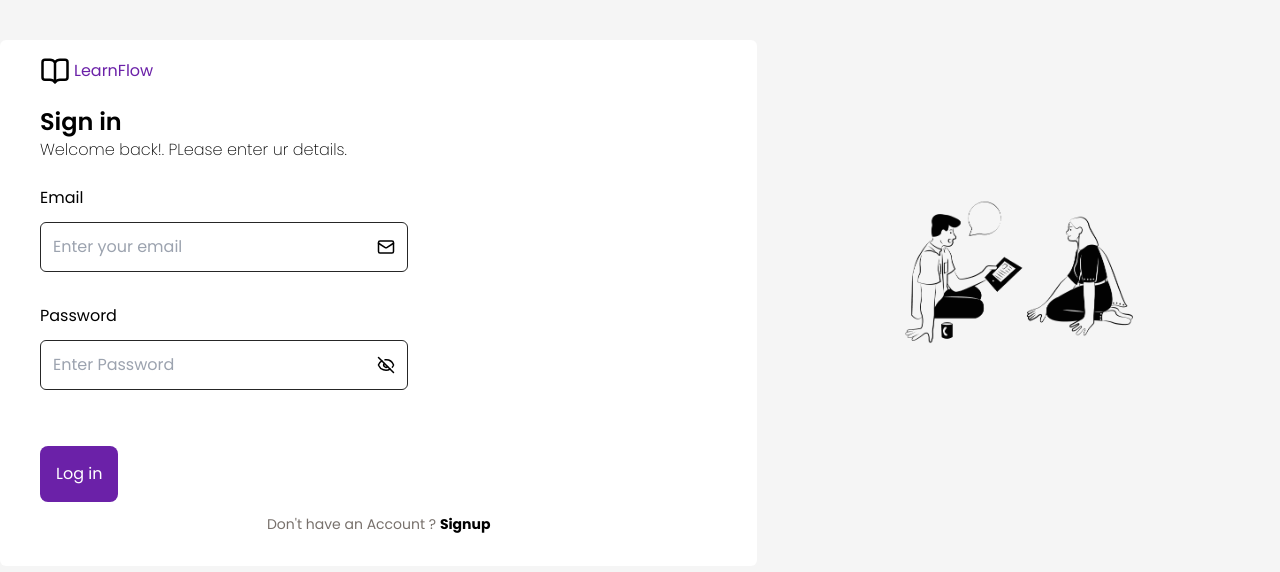
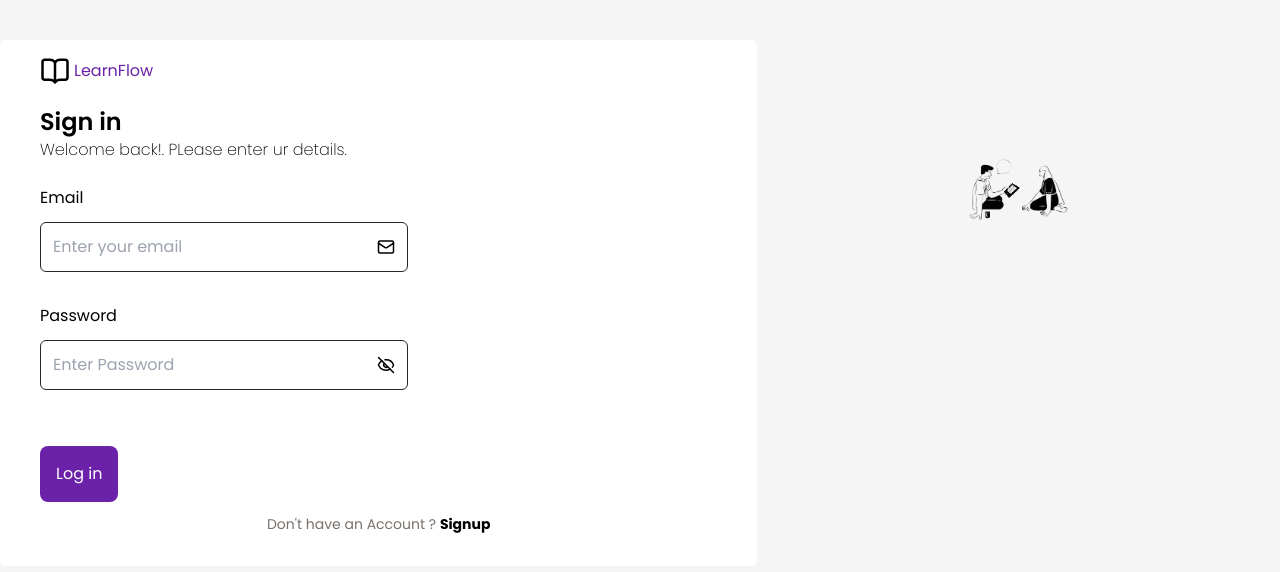
Before and after one commit to Juztice2/LEARNFLOW-MANAGEMENT-SYSTEM, a React (Vite) app: page /Insign in a window 1280 px wide. Shown: the top 572 px of the page. Built offline with nearby package versions, Linux system fonts and the light colour scheme; no server answers.

Commit message:
Fix Insign JSX syntax error

```diff
--- a/src/components/Insign.jsx
+++ b/src/components/Insign.jsx
@@ -68,52 +68,12 @@ import {
    <button disabled={loading} type="submit" className="bg-purple-800 text-white p-4 w-full mt-6 rounded-lg  font-poppins hover:bg-slate-400 active:bg-white">
     {loading ? "..." : 'Log in'}
     </button>
-    <p className=" font-poppins justify-self-center mt-3 mb-4  text-stone-500 text-sm ">Don't have an Account ? <Link to="/signup" className="text-black font-bold hover:cursor-pointer">Signup</Link></p>
+    <p className=" font-poppins justify-self-center mt-3 mb-4  text-stone-500 text-sm ">Don't have an Account ? <Link to="/Upsign" className="text-black font-bold hover:cursor-pointer">Signup</Link></p>
   </form>
    <div>
-     <img src={smallteam} className="hidden lg:block justify-self-center mt-32 w-[70%]"/>
+     <img src={smallteam} className="hidden lg:block justify-self-center mt-32 w-[30%]"/>
    </div>
  </div>
   )
 }
 export default Insign
-
-{/*
-   <div className="overflow-hidden bg-[#F5F5F5]">
-       <div className="flex gap-2 justify-self-center items-center mt-8 mb-8">
-    <BookOpen size={30} />
-   <Link to="/" className="font-poppins text-3xl   hover:text-slate-400 cursor-pointer active:text-slate-50">LearnFlow</Link>
-   </div>
-   <div className="m-2 md:flex">
-    <div className=" mb-8 lg:w-[70%]">
-    <form onSubmit={handleSubmit} className="bg-white/95 rounded-lg p-3  shadow-md shadow-black justify-self-center ">
-   <h2 className=" font-poppins text-purple-700 justify-self-center">< BookOpen size={50}/></h2>
-   <h3 className="text-4xl font-dm  mt-5  ">Sign in to</h3>
-     <p className="text-lg font-poppins">LearnFlow University</p>
-
-   <div className="mt-8 grid gap-2 font-poppins font-semibold">
-   <label for="email">Email</label>
-   <input placeholder="Enter your email" id="email" type="email" value={email} onChange={(e)=> setEmail(e.target.value)}
-    required
-    className="border border-neutral-800 p-4 rounded-lg"></input>
-   </div>
-   <div className="mt-8 grid gap-2 font-poppins font-semibold">
-   <label for="password">Password</label>
-   <input placeholder="Enter your user password" id="password" type="password"  value={password} onChange={(e)=> setPassword(e.target.value)} required  className="border border-neutral-800 p-4 rounded-lg"></input>
-   </div>
-
-   <div className="mt-8 grid gap-2 font-poppins font-semibold">
-   <label for="comfirm-password">Comfirm Password</label>
-   <input placeholder="Comfirm your password" id="comfirm-password" className="border border-neutral-800 p-4 rounded-lg"></input>
-   </div>
-   <button disabled={loading} type="submit" className="bg-black text-white p-4 w-full mt-6 rounded-lg font-bold font-poppins hover:bg-slate-400 active:bg-white">
-    {loading ? "..." : 'Log In'}
-    </button>
-   </form>
-   {msg && <p className="font-poppins p-2 bg-green-400 text-white mt-3 justify-self-center rounded-md">{msg}</p>}
-    <p className=" font-poppins justify-self-center mt-3 mb-4 text-lg text-stone-500 ">Don't have an Account ? <Link to="/signup" className="text-black font-bold hover:cursor-pointer">Create a free account</Link></p>
-    </div>
-   <img src={smallteam} className="hidden md:block w-[40%]"/>
-   </div>
-   </div>
-  */}
--- a/src/components/Upsign.jsx
+++ b/src/components/Upsign.jsx
@@ -86,10 +86,10 @@ import { useAuth } from "../Context/authcontext.jsx";
    <button disabled={loading} type="submit" className="bg-purple-800 text-white p-4 w-full mt-6 rounded-lg  font-poppins hover:bg-slate-400 active:bg-white">
     {loading ? "..." : 'Create your free Account'}
     </button>
-    <p className=" font-poppins justify-self-center mt-3 mb-4  text-stone-500 text-sm ">Already have an Account ? <Link to="/signin" className="text-black font-bold hover:cursor-pointer">Login</Link></p>
+    <p className=" font-poppins justify-self-center mt-3 mb-4  text-stone-500 text-sm ">Already have an Account ? <Link to="/Insign" className="text-black font-bold hover:cursor-pointer">Login</Link></p>
   </form>
    <div>
-       <img src={smallteam} className="hidden lg:block justify-self-center mt-32 pl-1 w-[70%]"/>
+       <img src={smallteam} className="hidden lg:block justify-self-center mt-32 pl-1 w-[30%]"/>
    </div>
  </div>
   )
```
